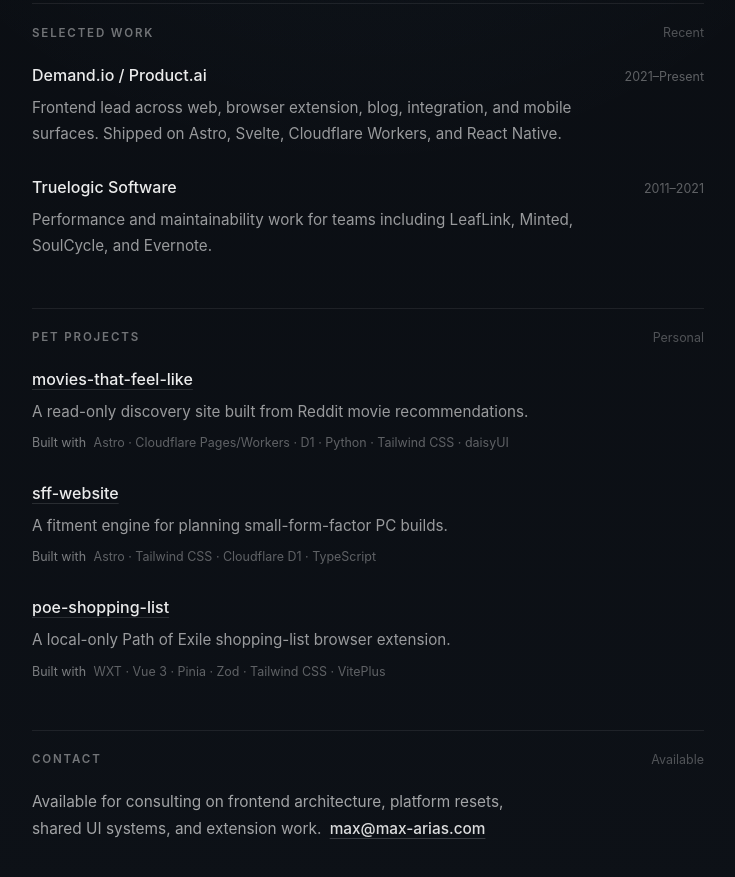
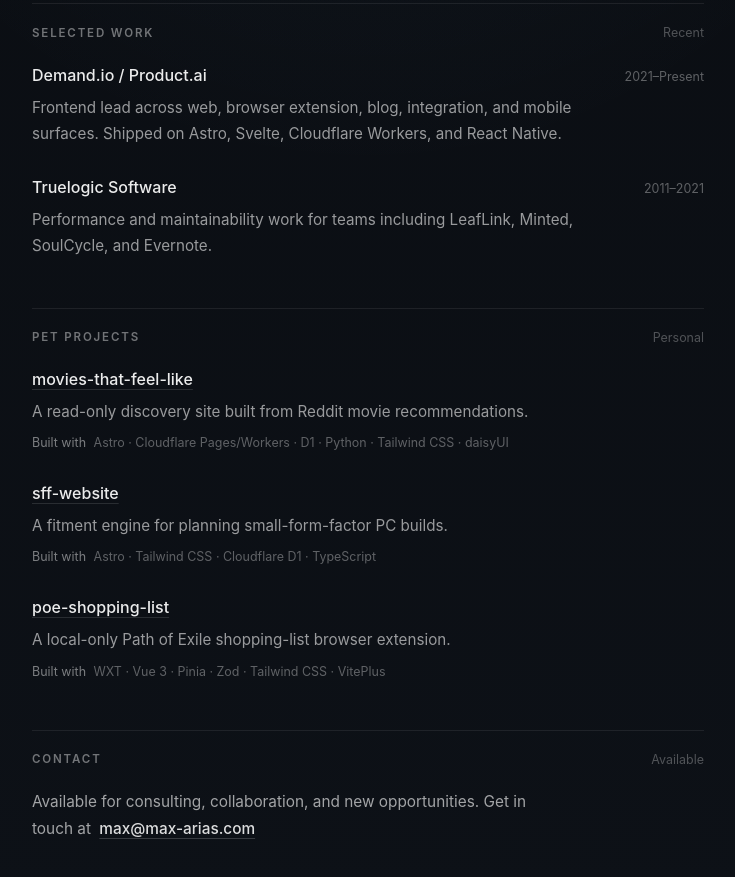
Before and after one commit to max-arias/max-arias-web, an Astro site: page / in a window 1280 px wide. Shown: the part 414-1291 px from the top of the page, without its empty margins (272-1007 px from the left). Built offline with nearby package versions, Linux system fonts and the light colour scheme; Astro itself is replaced by a stand-in of ours.

Commit message:
Generalize contact message

```diff
--- a/src/pages/index.astro
+++ b/src/pages/index.astro
@@ -146,7 +146,7 @@
           </div>
 
           <p class="max-w-[32rem] text-[0.96rem] leading-[1.75] text-white/62">
-            Available for consulting on frontend architecture, platform resets, shared UI systems, and extension work.
+            Available for consulting, collaboration, and new opportunities. Get in touch at
             <a href="mailto:max@max-arias.com" class="inline-link">max@max-arias.com</a>
           </p>
         </section>
```
